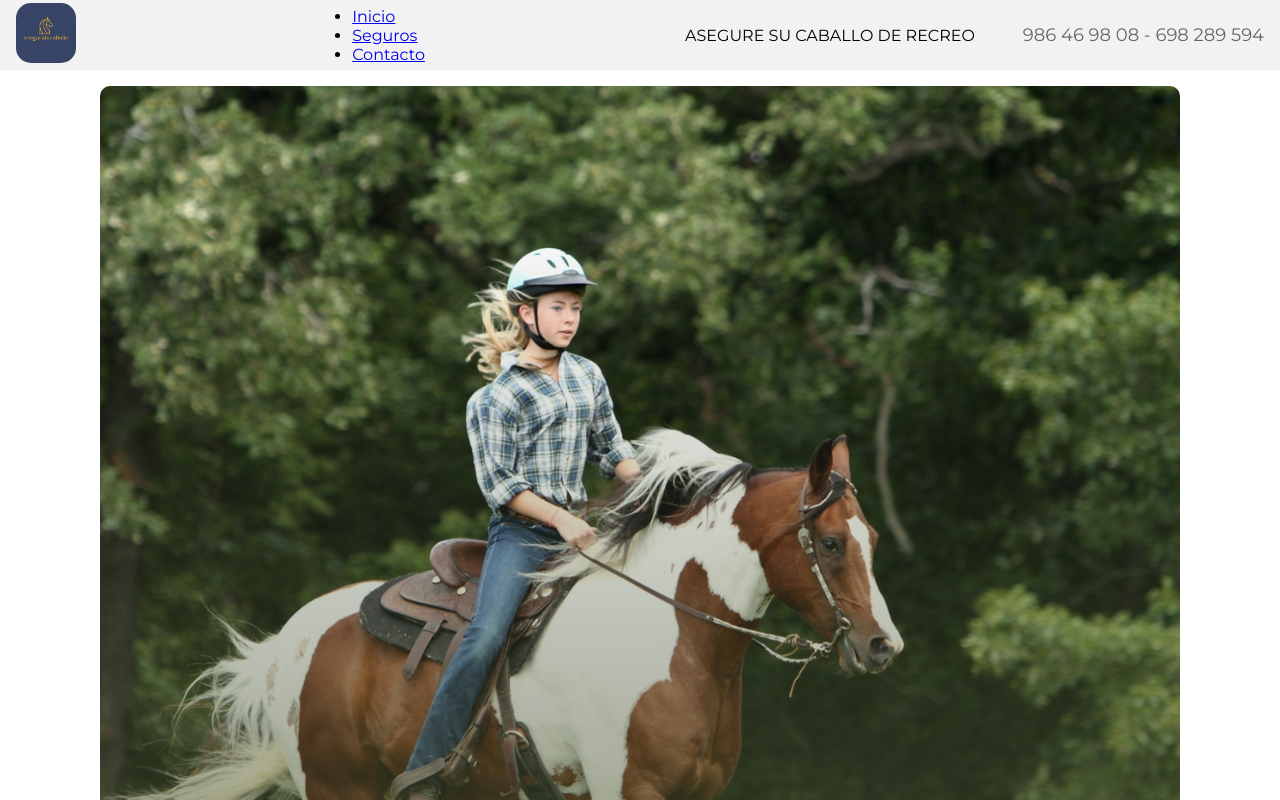
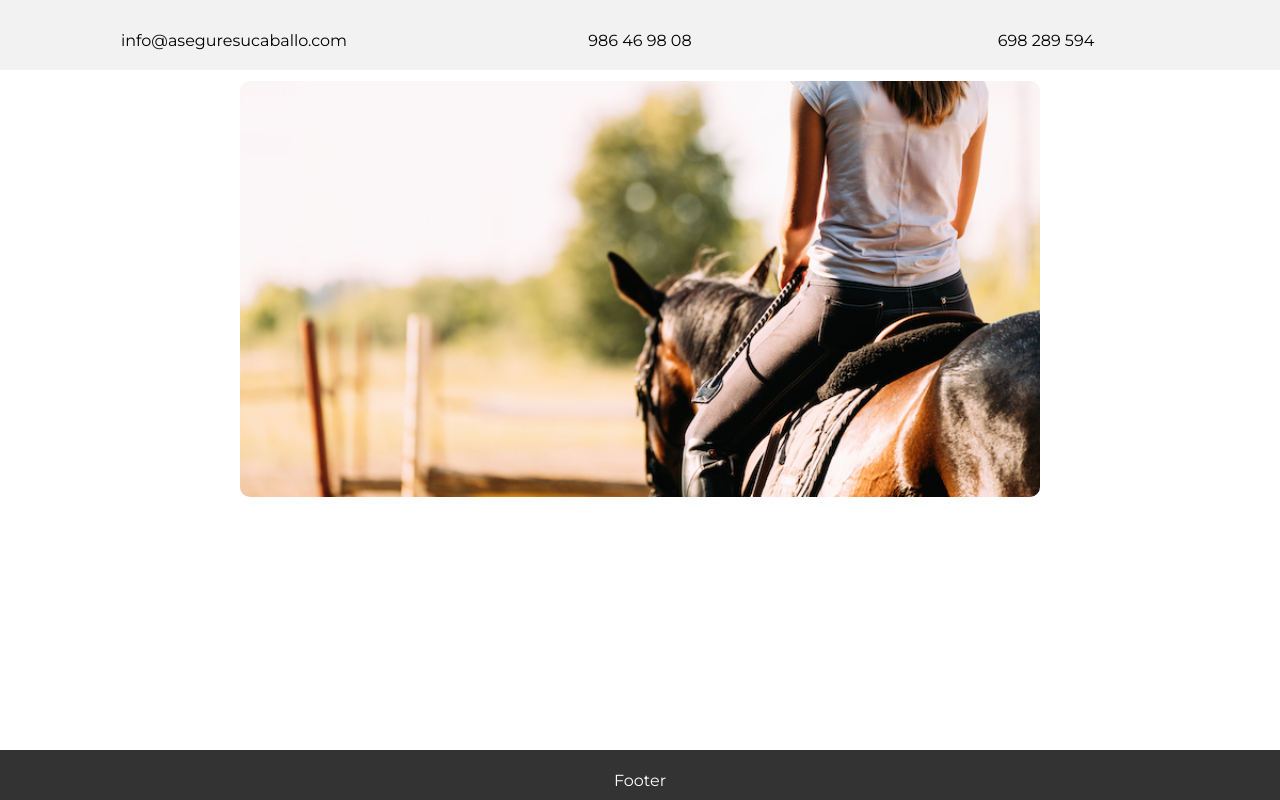
Before and after one commit to Meira81/www.aseguresucaballo.com, a React (Vite) app: page / in a window 1280 px wide. Shown: the top 800 px of the page. Built offline with nearby package versions, Linux system fonts and the light colour scheme.

Commit message:
cambios diseño foto y header

```diff
--- a/src/App.css
+++ b/src/App.css
@@ -1,7 +1,7 @@
 .App {
   display: grid;
-  grid-template-rows: 70px auto 50px;
-  grid-template-columns: 1fr;
+  grid-template-rows: 50px auto 50px;
+  grid-template-columns: auto;
   grid-template-areas:
     "header"
     "information"
--- a/src/components/Header/Header.css
+++ b/src/components/Header/Header.css
@@ -1,30 +1,42 @@
 .header {
   grid-area: header;
-  display: flex;
-  justify-content: space-between;
-  align-items: center;
   background-color: #f2f2f2;
   padding: 16px;
   height: 70px;
+  width: 100%;
+  /* Establece el ancho del encabezado al 100% */
 }
 
-.header-logo-text {
+.header-nav-ul {
   display: flex;
+  /* flex-direction: column; */
+  justify-content: space-evenly;
+  list-style: none;
+  margin: 0;
+  padding: 15px;
+  width: 100%;
+  /* Establece el ancho de la lista al 100% */
+}
+
+.header-nav-ul li {
+  width: 100%;
+  display: flex;
+  justify-content: space-evenly;
   align-items: center;
-  gap: 3rem
+
 }
-.header-logo-container {
 
-  flex: 0 0 auto;
-  margin-right: 16px;
+.header-nav-ul li a {
+  text-decoration: none;
+  color: inherit;
+  width: 100%;
+  /* Establece el ancho de los enlaces en la lista al 100% */
+  text-align: center;
+  /* Centra el texto en los enlaces */
 }
 
 .header-logo {
-  height: 60px;
-  border-radius: 25%;
+  height: 50px;
+  width: 50px;
+  margin-top: -14px;
 }
-
-.header-phone {
-  font-size: 18px;
-  color: #666;
-}
--- a/src/components/Header/Header.jsx
+++ b/src/components/Header/Header.jsx
@@ -6,26 +6,26 @@ import './../../App.css'
 const Header = () => {
   return (
     <div className="header">
-      <div className="header-logo-container">
-        <img className="header-logo" src={logo} alt="logo" />
-      </div>
-      <nav>
-        <ul>
-          <li>
-            <a href="#">Inicio</a>
+      <nav className="header-nav">
+        <ul className="header-nav-ul">
+          {/* <li className="header-logo">
+            <img className="header-logo" src={logo} alt="logo" />
+          </li> */}
+          <li className="header-email">
+            <a href="mailto:info@aseguresucaballo.com">
+              info@aseguresucaballo.com
+            </a>
           </li>
-          <li>
-            <a href="#">Seguros</a>
+          <li className="header-phone">
+            <a href="tel:986469808">986 46 98 08</a>
           </li>
-          <li>
-            <a href="#">Contacto</a>
+          <li className="header-movil">
+            <a href="https://api.whatsapp.com/send?phone=34698289594">
+              698 289 594
+            </a>
           </li>
         </ul>
       </nav>
-      <div className="header-logo-text">
-        <p> ASEGURE SU CABALLO DE RECREO</p>
-        <p className="header-phone">986 46 98 08 - 698 289 594</p>
-      </div>
     </div>
   );
 }
--- a/src/components/Information/Information.css
+++ b/src/components/Information/Information.css
@@ -5,10 +5,12 @@
 }
 
 .information-image {
-  max-width: 100%;
-  max-height: 100%;
+  width: 100%;
+  max-width: 800px;
+  height: auto;
   object-fit: cover;
   border-radius: 10px;
+  margin-top: 15px;
 }
 
 /* .information-text-form {
```
Also changed, not shown: src/assets/imagen.jpg, src/assets/logo.png.
